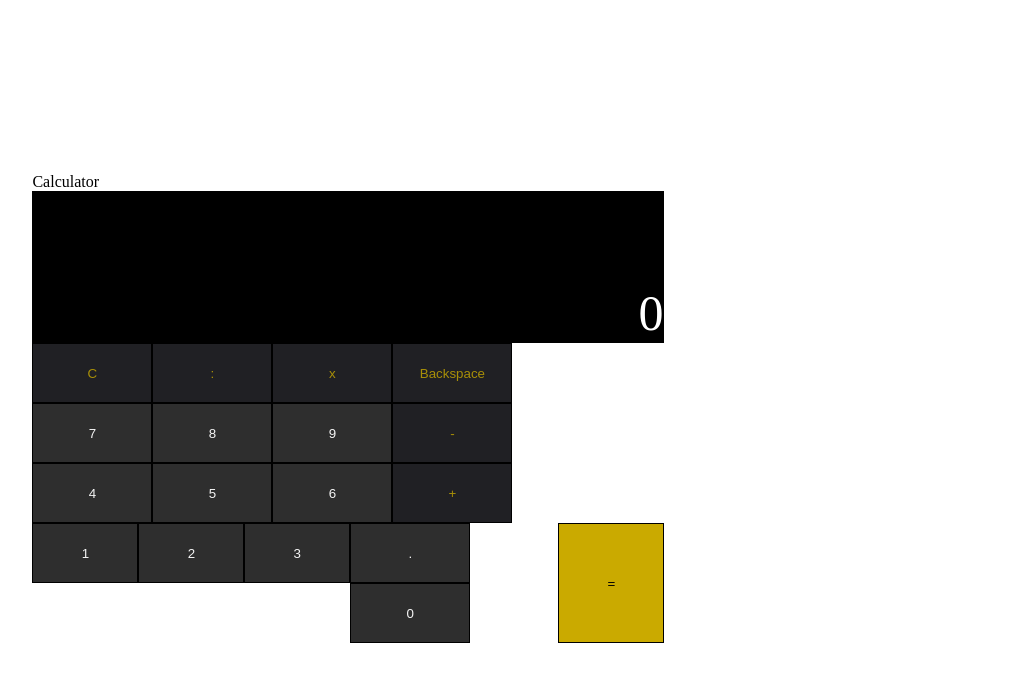
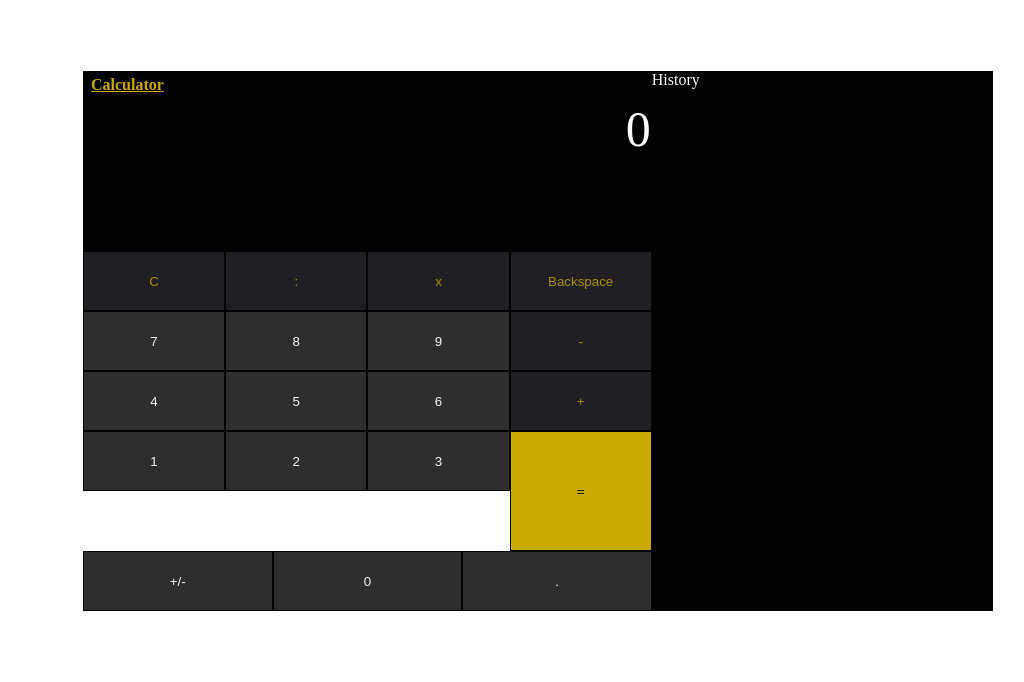
Before and after one commit to bimodwien/react-calculator, a React (Create React App) app: page / in a window 1280 px wide. Shown: the top 682 px of the page, without its empty margins (102-1126 px from the left). Built offline with nearby package versions, Linux system fonts and the light colour scheme.

Commit message:
calculating done

```diff
--- a/src/pages/board.jsx
+++ b/src/pages/board.jsx
@@ -7,7 +7,7 @@ const Board = () => {
   const actionToCalculate = useRef(null);
 
   const [listHistory, setListHistory] = useState([]);
-  // const [liveHistory, setLiveHistory] = useState('');
+  const [liveHistory, setLiveHistory] = useState('');
 
   function angka(angka) {
     setinputNumber(inputNumber + angka);
@@ -26,15 +26,22 @@ const Board = () => {
     actionToCalculate.current = action;
     if (action === '=') {
       actionToCalculate.current = null;
+      setLiveHistory(liveTest);
       setinputNumber('');
     }
     setinputNumber('');
+  }
+
+  // ini supaya liveHistory bisa mendapatkan update terbaru dari liveHistory yang ada di react
+  function liveTest(params) {
+    return `${params} =`;
   }
 
   function calculate() {
     let calculateResult = 0;
     if (actionToCalculate.current === '+') {
       calculateResult = Number(result) + Number(inputNumber)
+      setLiveHistory(`${result} + ${inputNumber}`)
     }
     if (actionToCalculate.current === '-') {
       calculateResult = result - inputNumber;
@@ -58,6 +65,7 @@ const Board = () => {
     actionToCalculate.current = null;
     setinputNumber('');
     setResult(0);
+    setLiveHistory('');
   }
 
   function handleDelete() {
@@ -70,14 +78,23 @@ const Board = () => {
     setinputNumber(currentHistory.hasil);
   }
 
+  function handlePlusMinus() {
+    setinputNumber((-1*inputNumber).toString())
+  }
+
 
   return (
     <>
     <div className="full-content">
       <div className="main-board">
-        <div>Calculator</div>
+        <div className="title-board">Calculator</div>
         <div className="result-board">
-        {!inputNumber ? result : inputNumber}
+          <div>
+            {liveHistory}
+          </div>
+          <div>
+            {!inputNumber ? result : inputNumber}
+          </div>
         </div>
         <div className="calculating-board">
           <div className="calculating-button-field">
@@ -102,15 +119,17 @@ const Board = () => {
             <button className="angka-button" onClick={() => {angka("1");}}>1</button>
             <button className="angka-button" onClick={() => {angka("2");}}>2</button>
             <button className="angka-button" onClick={() => {angka("3");}}>3</button>
-            <div className="last-field">
-              <button className="angka-button" onClick={() => {angka(".");}}>.</button>
-              <button className="angka-button" onClick={() => {angka("0");}}>0</button>
-            </div>
             <button className="equal-button" onClick={() => handleAction('=')}>=</button>
+          </div>
+          <div className="calculating-button-field">
+            <button className="angka-button" onClick={handlePlusMinus}>+/-</button>
+            <button className="angka-button" onClick={() => {angka("0");}}>0</button>
+            <button className="angka-button" onClick={() => {angka(".");}}>.</button>
           </div>
         </div>
       </div>
       <div className="history-board">
+        <div>History</div>
         {listHistory.map((history, indexHistory) => {
           return <div key={indexHistory} onClick={() => handleClickHistory(history)}>
             <div>{history.inputPertama}{history.inputKalkulasi}{history.inputKedua}</div>
--- a/src/pages/style.css
+++ b/src/pages/style.css
@@ -1,20 +1,30 @@
-
 .full-content {
     display: flex;
-    align-items: center;
+    align-items: stretch;
     justify-content: center;
-    height: 100vh;
+    padding: 5%;
 
 }
+
+.title-board {
+    color: #CAAA00;
+    background-color: #000000;
+    font-size: 16px;
+    font-weight: 600;
+    text-decoration: underline;
+    padding: 5px 8px;
+}
+
 .main-board {
     width: 50%;
+    height: 100%;
 }
 
 .result-board {
     border: 0.5px solid black;
     height: 150px;
     display: flex;
-    flex-direction: row-reverse;
+    flex-direction: column;
     align-items: flex-end;
     color: white;
     background-color: #000000;
@@ -22,12 +32,14 @@
 }
 
 .history-board {
-    background-color: bisque;
+    background-color: #000000;
+    color: white;
     width: 30%;
 }
 
 .calculating-button-field {
     display: flex;
+    flex-direction: row;
 }
 
 .action-button {
@@ -36,14 +48,18 @@
     background-color: #202024;
     color: #A88F08;
     border: 1px solid #000000;
+    flex-grow: 1;
+    flex-basis: 0;
 }
 
 .angka-button {
     height: 60px;
-    width: 120px;
+    width: 60px;
     border: 1px solid #000000;
     background-color: #2E2E2E;
     color: whitesmoke;
+    flex-grow: 1;
+    flex-basis: 0;
 }
 
 .equal-button {
@@ -51,4 +67,6 @@
     width: 120px;
     border: 1px solid #000000;
     background-color: #CAAA00;
+    flex-grow: 1;
+    flex-basis: 0;
 }
```
